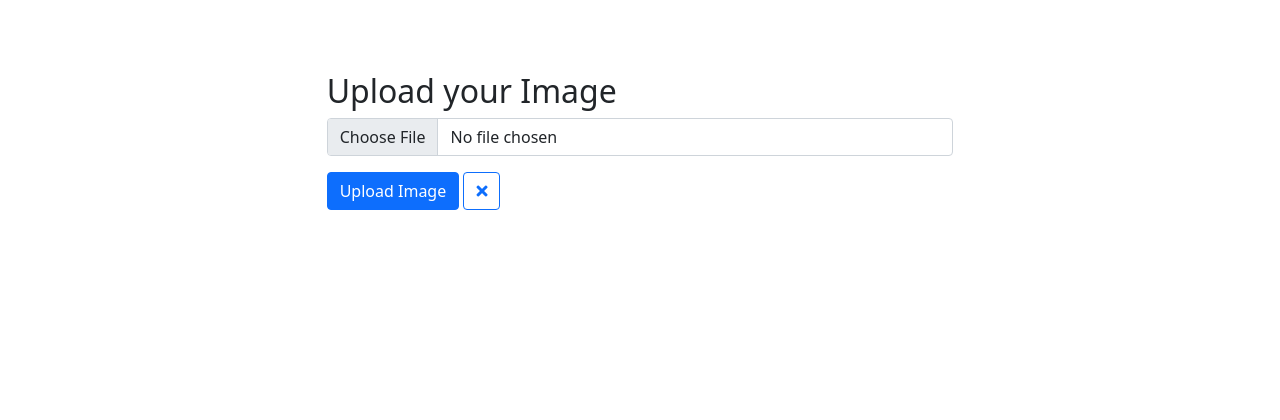
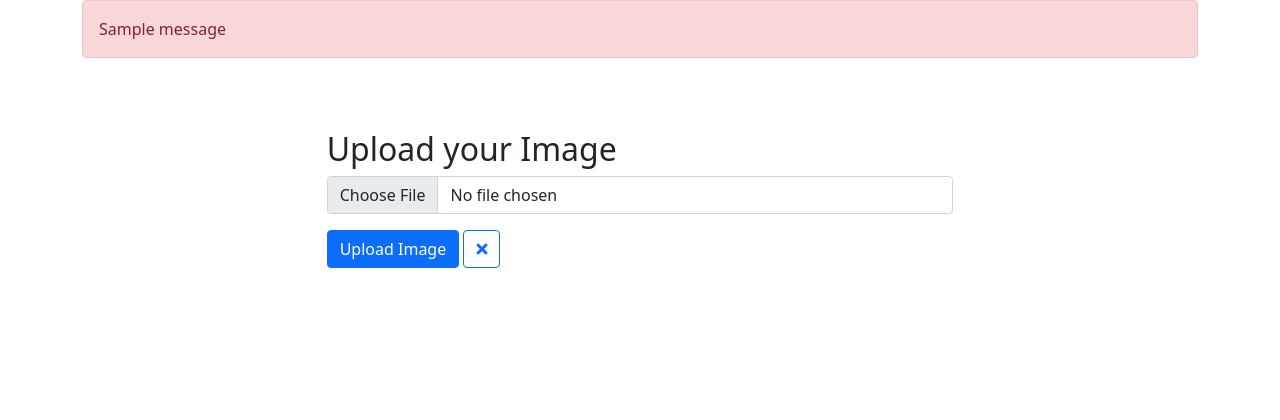
Before and after one commit to snowline2015/ImageEncryption-RSA, a Flask app: template Client/templates/upload.html in a window 1280 px wide. Shown: the top 420 px of the page. After the commit the page ends 268 px from the top, so only its background shows below. Run offline with Flask 2, Linux system fonts and the light colour scheme; the template is opened without the code that fills it, so the values that code supplies are empty; one stand-in notice (Sample message) is shown; some libraries are stand-ins or nearby versions.

Commit message:
something

```diff
--- a/Client/Client.py
+++ b/Client/Client.py
@@ -91,7 +91,7 @@ def home():
 def upload():
     if request.method == 'POST':
         uploaded_file = request.files['file']
-        if uploaded_file.filename != '':
+        if uploaded_file.filename != '' and allowed_file(uploaded_file.filename):
             uploaded_file.save("images/" + uploaded_file.filename)
             img = np.array((Image.open('images/' + uploaded_file.filename).convert('L')))
             img = encrypt_image(img, 70218557, 1987526269)
--- a/Client/templates/upload.html
+++ b/Client/templates/upload.html
@@ -12,6 +12,16 @@
 <body>
 
     <section class="vh-100">
+        {% block content %}
+            <div class="container">
+                {% for message in get_flashed_messages() %}
+                <div class="alert alert-danger"> {{ message }} </div>
+                {% endfor %}
+
+                {% block page_content %}{% endblock %}
+            </div>
+        {% endblock %}
+
         <div class="container col-md-7">
             <div class="mt-4 p-5 text-dark rounded">
                 <h2>Upload your Image</h2>
```
